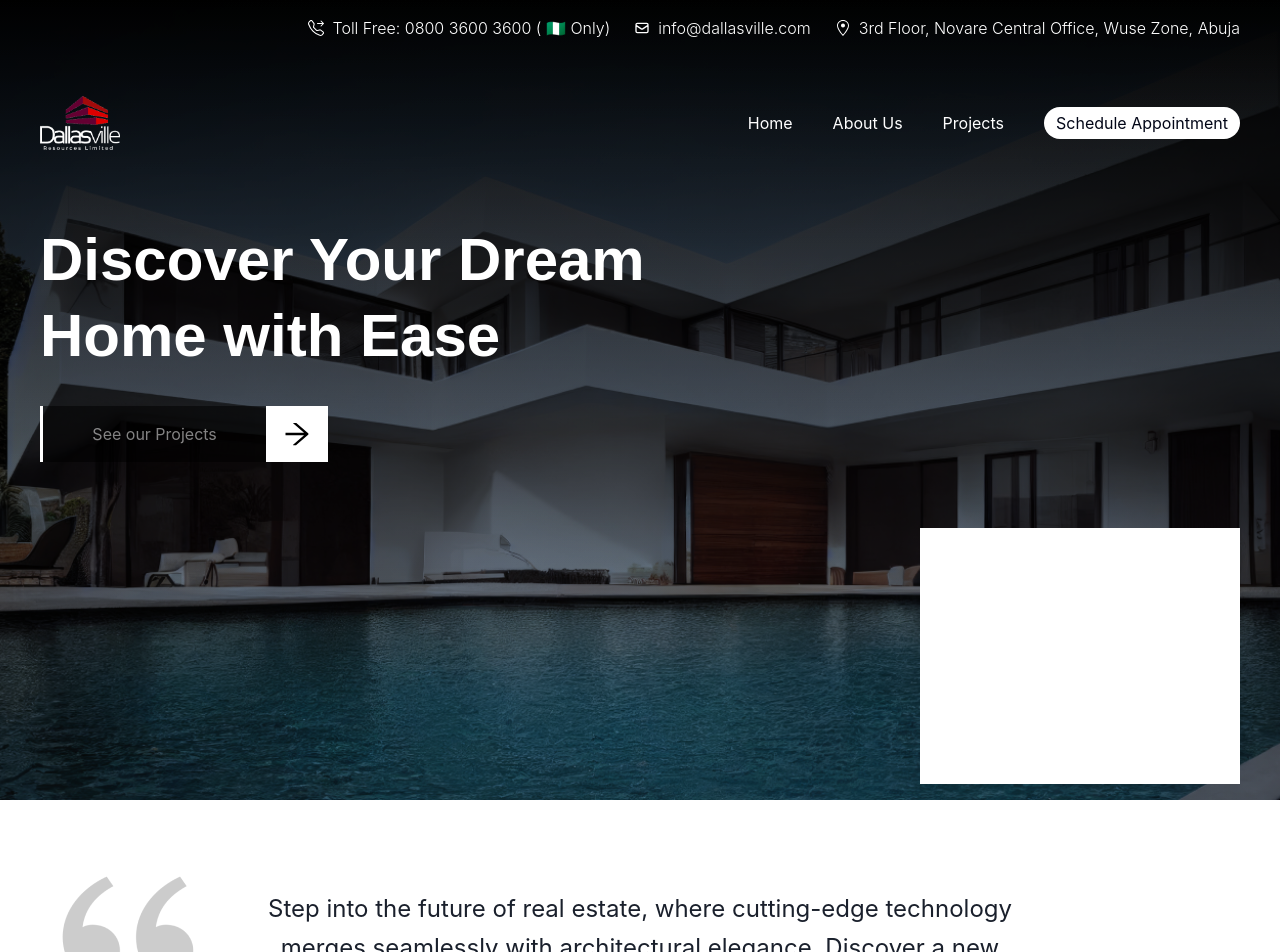
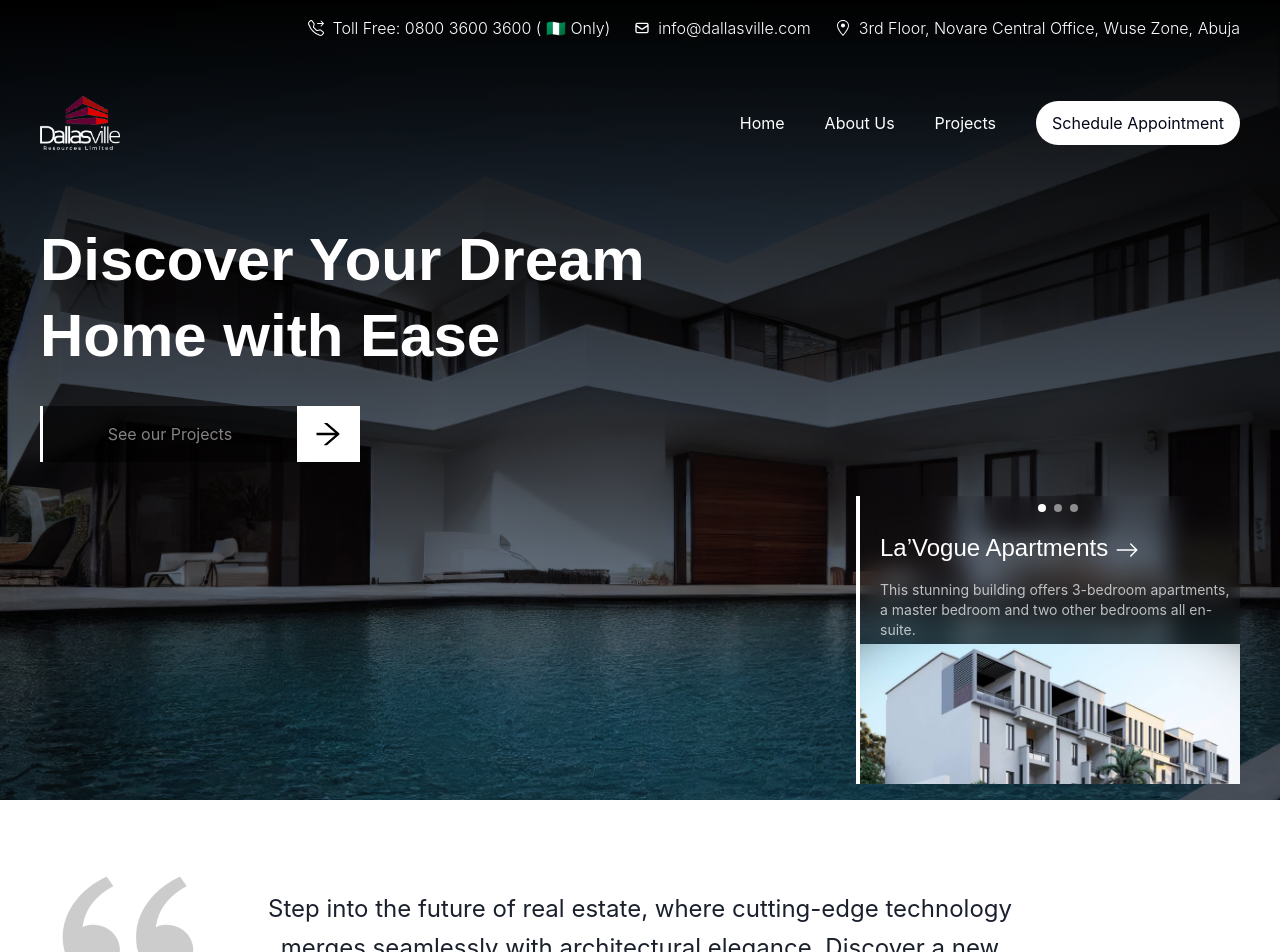
Before and after one commit to Colin-nwk/dallasville, a React (Vite) app: page / in a window 1280 px wide. Shown: the top 952 px of the page. Built offline with nearby package versions, Linux system fonts and the light colour scheme; a web font is replaced by a local one.

Commit message:
header carousel

```diff
--- a/src/components/Navbar.tsx
+++ b/src/components/Navbar.tsx
@@ -8,7 +8,7 @@ const Navbar = () => {
           <li>Home</li>
           <li>About Us</li>
           <li>Projects</li>
-          <li className="bg-white rounded-full p-1 px-3 text-slate-950 hover:bg-white/70 duration-300 transition-all ease-in-out">
+          <li className="bg-white rounded-full py-2.5 px-4 text-slate-950 hover:bg-white/70 duration-300 transition-all ease-in-out">
             Schedule Appointment
           </li>
         </ul>
--- a/src/components/general/Footer.tsx
+++ b/src/components/general/Footer.tsx
@@ -69,7 +69,7 @@ const Footer = () => {
           </div>
         </div>
         <div id="footer-bottom">
-          <p className="text-sm text-center">
+          <p className="text-xs text-left md:text-center">
             At Dallasville Resources Ltd, we are dedicated to delivering
             unparalleled quality and customer satisfaction. That's why we
             proudly offer a comprehensive 12-month Money Back Guarantee. If,
@@ -81,9 +81,11 @@ const Footer = () => {
             are at the forefront of our commitment, and we are devoted to
             ensuring your confidence in your investment with us
           </p>
-          <div className=" flex justify-between items-center flex-wrap gap-4 mt-5">
-            <p className="">@2023 Dallasville ResourceS Limited</p>
-            <div className="flex justify-center gap-4">
+          <div className=" flex justify-center md:justify-between items-center flex-wrap gap-4 mt-5">
+            <p className="order-3 md:order-1">
+              @2023 Dallasville ResourceS Limited
+            </p>
+            <div className="flex justify-center gap-4 order-1 md:order-2">
               <a href="" target="_blank" rel="noopener noreferrer">
                 Privacy Policy
               </a>
@@ -91,7 +93,7 @@ const Footer = () => {
                 Terms of Services
               </a>
             </div>
-            <div className="flex justify-center items-center gap-8">
+            <div className="flex justify-center items-center gap-8 order-2 md:order-3">
               <a
                 href=""
                 target="_blank"
--- /dev/null
+++ b/src/components/general/HeroCarousel.tsx
@@ -0,0 +1,40 @@
+import hackbery from "../../../public/asset/image/hackberry.png";
+import { BsArrowRight } from "react-icons/bs";
+
+const HeroCarousel = () => {
+  return (
+    <>
+      <div className="w-full h-full backdrop-blur-md border-l-4 border-white overflow-y-hidden">
+        <div className="flex flex-col justify-between items-start gap-4 ml-4 p-1">
+          <div className="flex flex-col gap-y-4">
+            <div className="flex justify-center items-center gap-2 p-1">
+              {" "}
+              <div className="h-2 w-2 rounded-full bg-white"></div>
+              <div className="h-2 w-2 rounded-full bg-white opacity-50"></div>
+              <div className="h-2 w-2 rounded-full bg-white opacity-50"></div>
+            </div>
+            <div className="group cursor-pointer">
+              <h3 className="text-white text-2xl ">
+                La’Vogue Apartments{" "}
+                <BsArrowRight className="text-white  inline-flex group-hover:translate-x-2 duration-300 ease-out transition-all translate-x-0" />
+              </h3>
+            </div>
+            <p className="text-white text-sm opacity-70 ">
+              This stunning building offers 3-bedroom apartments, a master
+              bedroom and two other bedrooms all en-suite.
+            </p>
+          </div>
+        </div>
+        <div className="h-full w-full">
+          <img
+            src={hackbery}
+            alt="hackberry projects"
+            className="object-contain "
+          />
+        </div>
+      </div>
+    </>
+  );
+};
+
+export default HeroCarousel;
--- a/src/components/home/Hero.tsx
+++ b/src/components/home/Hero.tsx
@@ -1,9 +1,10 @@
 import { AiOutlineArrowRight } from "react-icons/ai";
+import HeroCarousel from "../general/HeroCarousel";
 
 const Hero = () => {
   return (
     <div className="">
-      <div className="mt-5 md:mt-20">
+      <div className="mt-16 md:mt-20">
         <h1 className="text-white font-sangblue font-bold text-4xl md:text-6xl">
           Discover Your Dream
           <span className="block mt-4"> Home with Ease</span>
@@ -11,7 +12,7 @@ const Hero = () => {
       </div>
 
       <div className="mt-10">
-        <div className="flex h-14 w-56 md:w-72 cursor-pointer">
+        <div className="flex h-14 w-full md:w-80 cursor-pointer">
           <span className="h-full w-1 bg-white"></span>
           <span className="h-full w-full bg-black opacity-50 flex justify-center -z-10 items-center">
             <span className="text-white opacity-100 text-center z-10">
@@ -23,8 +24,10 @@ const Hero = () => {
           </span>
         </div>
       </div>
-      <div className="md:absolute md:right-10 md:bottom-4 mt-4 md:mt-0 flex justify-center items-center">
-        <div className=" w-48 h-48 md:h-64 md:w-80 bg-white"></div>
+      <div className="md:absolute md:right-10 md:bottom-4 mt-20 md:mt-0 flex justify-center items-center">
+        <div className=" w-full h-full md:h-72 md:w-96">
+          <HeroCarousel />
+        </div>
       </div>
     </div>
   );
--- a/src/components/home/Projects.tsx
+++ b/src/components/home/Projects.tsx
@@ -36,7 +36,7 @@ const Projects = () => {
               href=""
               className="underline text-lg flex  items-center text-main gap-3 group"
             >
-              <span> our projects </span>{" "}
+              <span> view all projects</span>{" "}
               <AiOutlineArrowRight className="group-hover:translate-x-3  ease-in-out duration-300 transition-all translate-x-0" />
             </a>
           </div>
```
